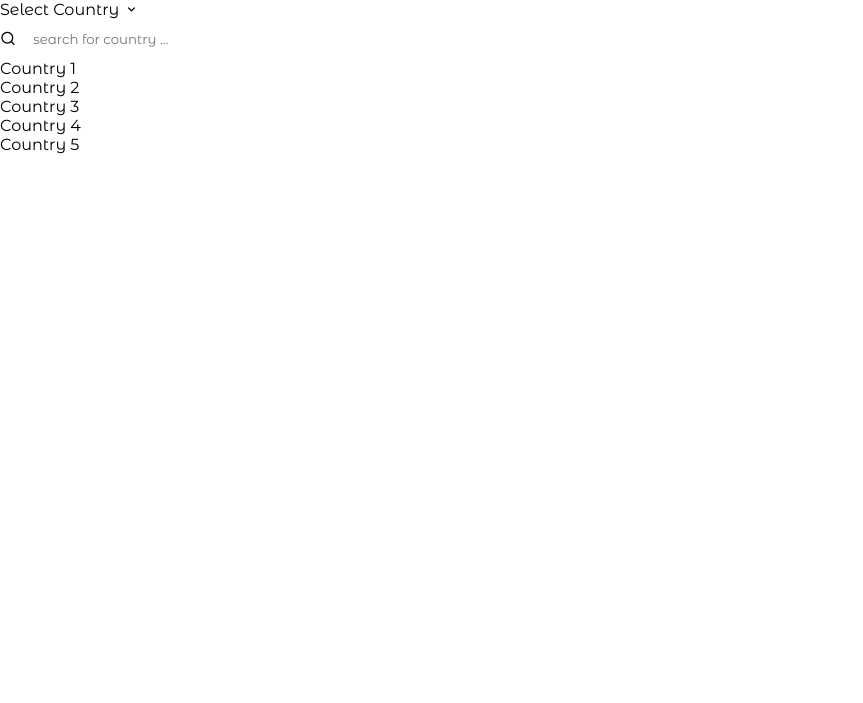
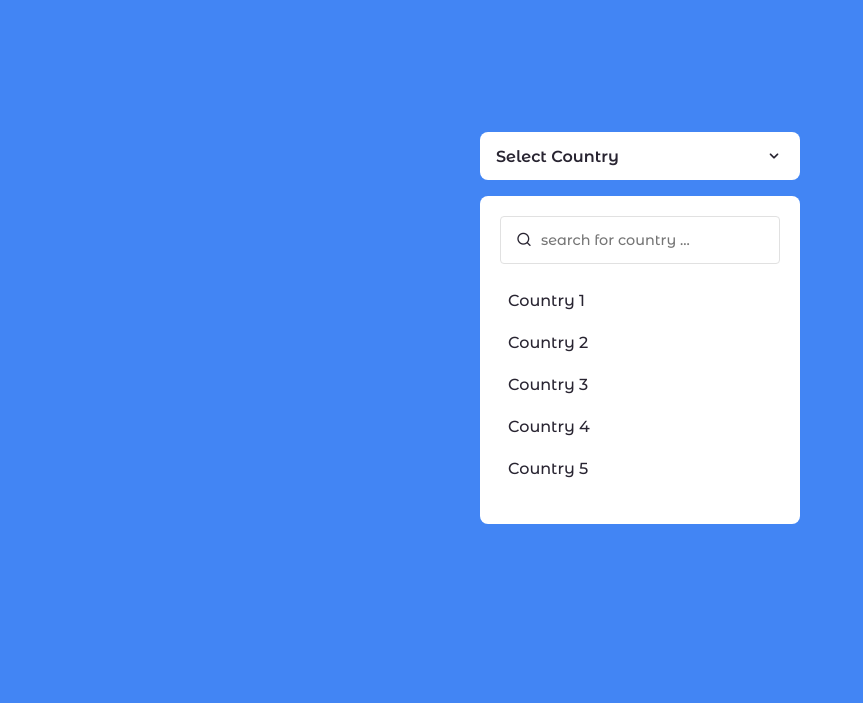
Before and after one commit to nonchain/JavaScript-Advance-Projects, a plain HTML site: page Custom Dropdown/index.html in a window 1280 px wide. Shown: the whole page, without its empty margins (0-863 px from the left). Drawn offline with nearby package versions, Linux system fonts and the light colour scheme.

Commit message:
Designed the UI

```diff
--- a/Custom Dropdown/index.html
+++ b/Custom Dropdown/index.html
@@ -23,12 +23,17 @@
             <i class="uil uil-search"></i>
             <input type="text" placeholder="search for country ...">
          </div>
-         <ul class="option">
+         <ul class="options">
             <li>Country 1</li>
             <li>Country 2</li>
             <li>Country 3</li>
             <li>Country 4</li>
             <li>Country 5</li>
+            <li>Country 6</li>
+            <li>Country 7</li>
+            <li>Country 8</li>
+            <li>Country 9</li>
+            <li>Country 10</li>
          </ul>
       </div>
    </div>
--- a/Custom Dropdown/styles.css
+++ b/Custom Dropdown/styles.css
@@ -8,7 +8,7 @@
    --title-color: #282431;
    --text-color: #535760;
    --gray-100: #e1e1e1;
-   --text-200: #aba7b1;
+   --gray-200: #aba7b1;
 
 }
 
@@ -22,11 +22,107 @@ body,
 input,
 button {
    font-family: var(--font-body);
+   color: var(--title-color);
+}
+
+body {
+   background-color: #4285f4;
+   display: flex;
+   align-items: flex-start;
+   justify-content: center;
+}
+
+ul {
+   list-style: none;
 }
 
 input {
    padding: .75rem 0.812rem;
    color: var(--title-color);
+   font-weight: 500;
    outline: none;
-   border: none;
 }
+
+.wrapper {
+   width: 320px;
+   margin-top: 132px;
+}
+
+.select__btn {
+   padding: 0.25rem 1rem;
+   height: 48px;
+   background-color: #fff;
+   border-radius: 8px;
+   cursor: pointer;
+   display: flex;
+   align-items: center;
+   justify-content: space-between;
+}
+
+.select__btn>span {
+   font-size: 1rem;
+   font-weight: 600;
+}
+
+.select__btn>i {
+   font-size: 1.25rem;
+}
+
+.content {
+   padding: 1.25rem;
+   margin-top: 1rem;
+   background-color: #fff;
+   border-radius: 8px;
+}
+
+.search {
+   position: relative;
+}
+
+.search input {
+   padding-left: 2.5rem;
+   width: 100%;
+   height: 48px;
+   border: 1px var(--gray-100) solid;
+   border-radius: 4px;
+   font-size: .9rem;
+}
+
+.search i {
+   position: absolute;
+   left: 1rem;
+   top: 50%;
+   transform: translateY(-50%);
+}
+
+.options {
+   margin-top: 1rem;
+   height: 224px;
+   overflow-y: auto;
+}
+.options::-webkit-scrollbar {
+   width: 8px;
+}
+.options::-webkit-scrollbar-track {
+   background-color: #f1f1f1;
+   border-radius: 16px;
+}
+.options::-webkit-scrollbar-thumb {
+   background-color: #ccc;
+   border-radius: 16px;
+}
+
+.options li {
+   padding: 0 0.5rem;
+   height: 42px;
+   border-radius: 4px;
+   cursor: pointer;
+   font-weight: 500;
+   font-size: 1rem;
+   line-height: 42px;
+   transition: 0.12s;
+}
+
+.options li:hover {
+   background-color: var(--gray-100);
+}
```
